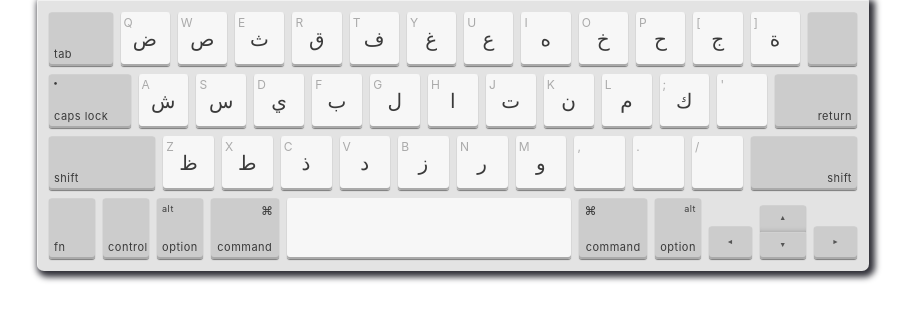
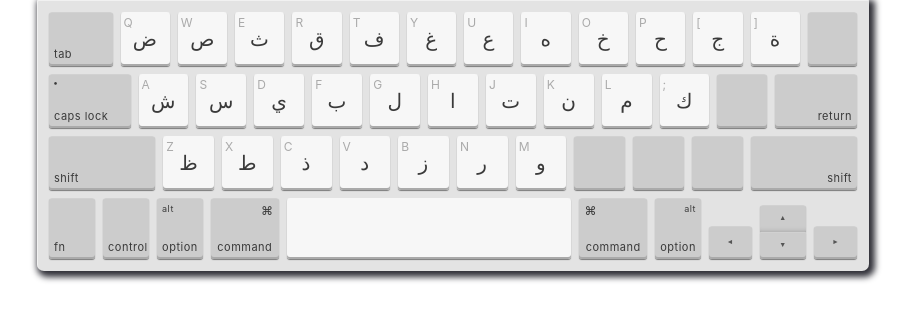
Before and after one commit to mattlub/keyboard, a React (Create React App) app: page / in a window 1280 px wide. Shown: the top 320 px of the page, without its empty margins (187-1098 px from the left). Built offline with nearby package versions, Linux system fonts and the light colour scheme.

Commit message:
implement key flash

```diff
--- a/src/Keyboard.js
+++ b/src/Keyboard.js
@@ -1,5 +1,7 @@
 import React, { Component } from 'react'
+
 import Key from './Key'
+import { keys } from './consts'
 
 import './Keyboard.css'
 
@@ -28,6 +30,7 @@ class Keyboard extends Component {
     })
 
     document.addEventListener('keyup', e => {
+      // BUG: keyup for the letter is not fired if a special key is pressed
       const key = e.key
       console.log('keyup', { key, e })
       if (this.keyRefs[key]) {
@@ -49,51 +52,29 @@ class Keyboard extends Component {
             <div className="key extra-size lowercase lower-left unused">
               <span className="lower-row-text">tab</span>
             </div>
-            <Key character="q" ref={this.setRef('q')} />
-            <Key character="w" />
-            <Key character="e" />
-            <Key character="r" />
-            <Key character="t" />
-            <Key character="y" />
-            <Key character="u" />
-            <Key character="i" />
-            <Key character="o" />
-            <Key character="p" />
-            <Key character="[" />
-            <Key character="]" />
-            <div className="key unused">
-              <span></span>
-            </div>
+            {keys[0].map(key => (
+              <Key character={key} key={key} ref={this.setRef(key)} />
+            ))}
+            <div className="key unused"><span></span></div>
           </div>
           <div className="keyboard-row">
             <div className="key lowercase lower-left extra-size-two unused"><span className="lower-row-text">caps lock</span><span className="absolute-left caps-dot">&bull;</span></div>
-            <Key character="a" />
-            <Key character="s" />
-            <Key character="d" />
-            <Key character="f" />
-            <Key character="g" />
-            <Key character="h" />
-            <Key character="j" />
-            <Key character="k" />
-            <Key character="l" />
-            <Key character=";" />
-            <Key character="'" />
+            {keys[1].map(key => (
+              <Key character={key} key={key} ref={this.setRef(key)} />
+            ))}
+            <div className="key unused"><span></span></div>
             <div className="key extra-size-two lowercase lower-right unused">
               <span className="lower-row-text">return</span>
             </div>
           </div>
           <div className="keyboard-row">
             <div className="key double-size lowercase lower-left unused"><span className="lower-row-text">shift</span></div>
-            <Key character="z" />
-            <Key character="x" />
-            <Key character="c" />
-            <Key character="v" />
-            <Key character="b" />
-            <Key character="n" />
-            <Key character="m" />
-            <Key character="," />
-            <Key character="." />
-            <Key character="/" />
+            {keys[2].map(key => (
+              <Key character={key} key={key} ref={this.setRef(key)} />
+            ))}
+            <div className="key unused"><span></span></div>
+            <div className="key unused"><span></span></div>
+            <div className="key unused"><span></span></div>
             <div className="key double-size lowercase lower-right unused"><span className="lower-row-text">shift</span></div>
           </div>
           <div className="keyboard-row bottom-row">
```
